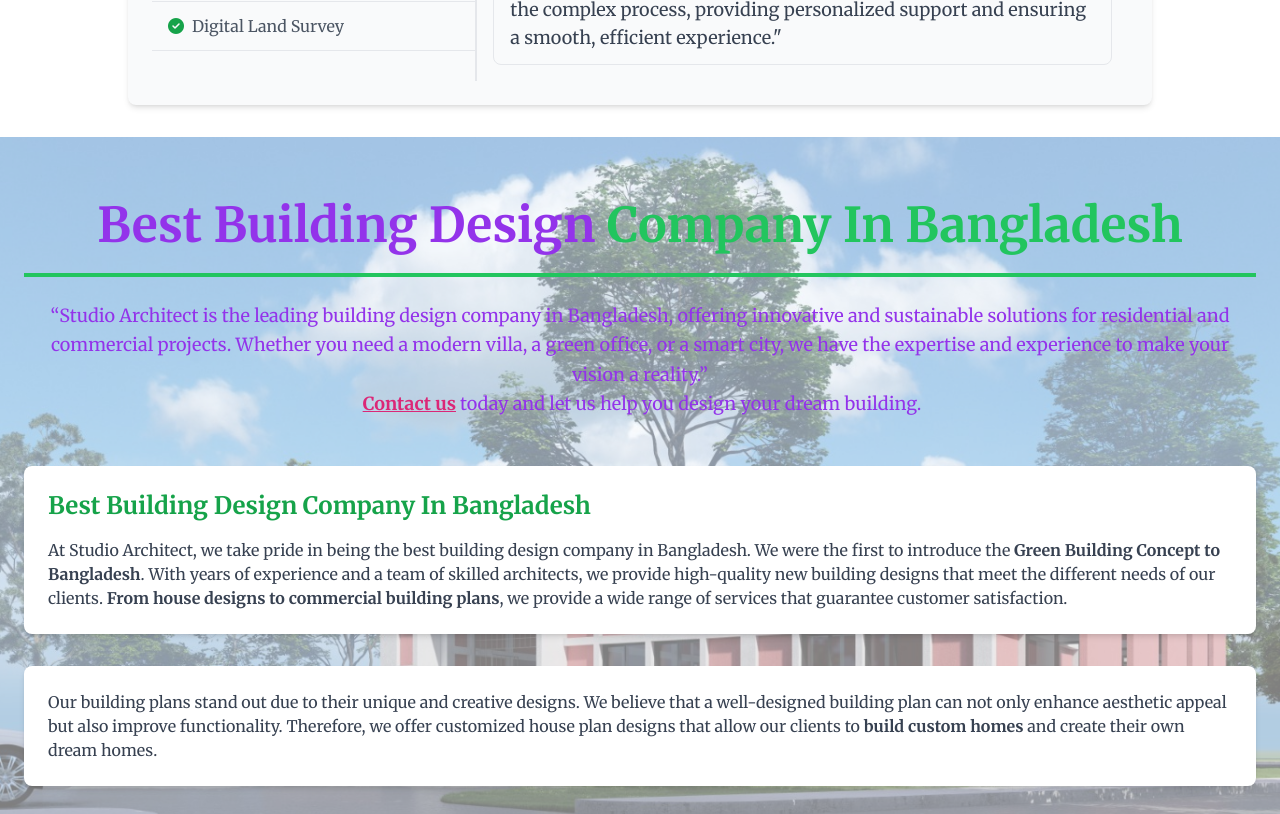
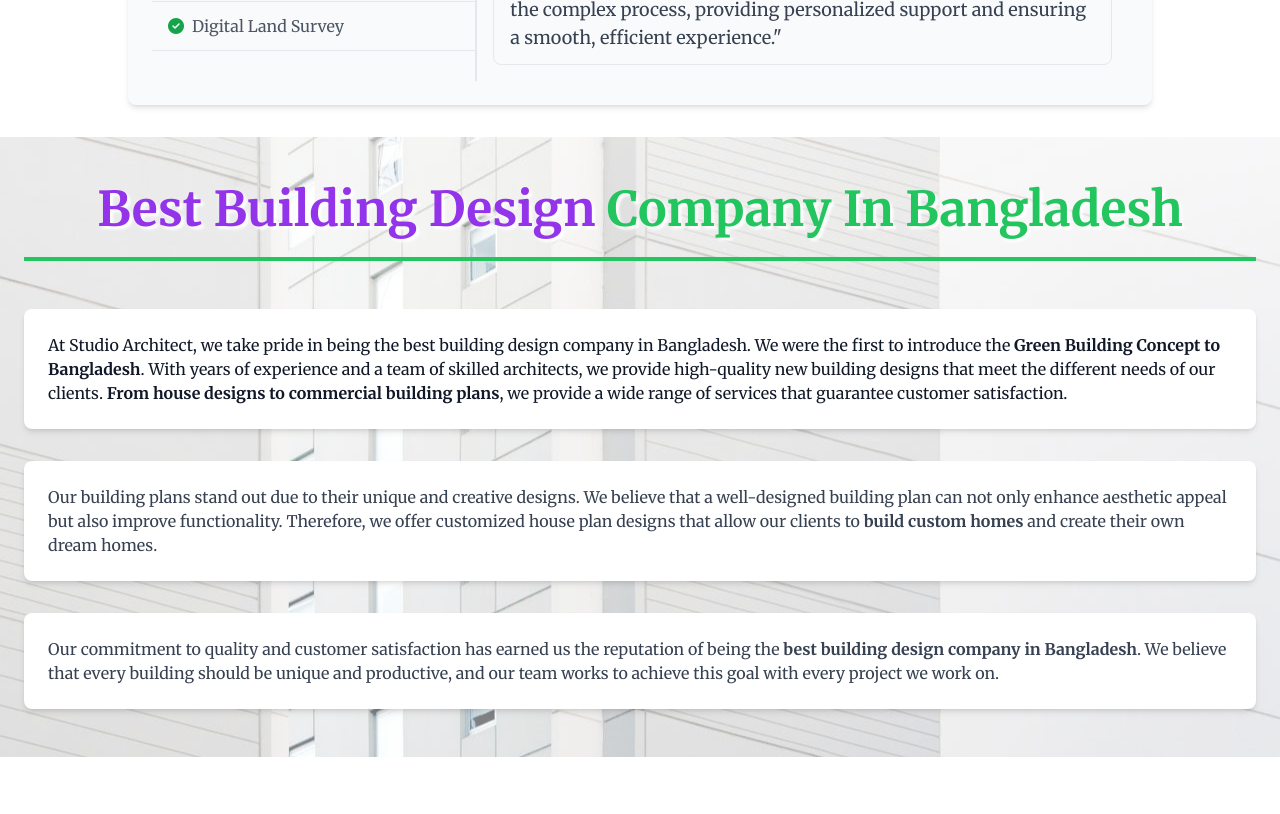
Before and after one commit to arifbillah0156/Riazul-Islam, a Next.js app: page / in a window 1280 px wide. Shown: the part 2260-3074 px from the top of the page. After the commit the page ends 3017 px from the top, so only its background shows below. Built offline with nearby package versions, Linux system fonts and the light colour scheme; a web font is replaced by a local one.

Commit message:
edit545445eeedjf

```diff
--- a/app/globals.css
+++ b/app/globals.css
@@ -24,6 +24,10 @@
 
 .textGradient {
   @apply text-transparent bg-clip-text bg-gradient-to-r from-indigo-600 via-purple-500 to-pink-600;
+}
+
+.textShadowWhite {
+  text-shadow: whitesmoke;
 }
 
 .mobileNavMenubar {
--- a/components/Home/HomeSection5.jsx
+++ b/components/Home/HomeSection5.jsx
@@ -1,5 +1,3 @@
-import Link from "next/link";
-
 export default function HomeSection5() {
   return (
     <div className="h-max w-[100%] relative mt-8">
@@ -7,7 +5,7 @@
       <div
         className="absolute inset-0 bg-cover bg-center opacity-50"
         style={{
-          backgroundImage: `url(/Images/HomeS5Bg.jpeg)`,
+          backgroundImage: `url(/Images/HomeS5Bg.jpg)`,
         }}
       ></div>
 
@@ -15,38 +13,20 @@
       <section className="relative">
         {/* Background Overlay */}
         <div className="absolute inset-0 bg-black opacity-0"></div>
-        <div className="container mx-auto px-6 py-16 relative z-10">
+        <div className="container mx-auto px-6 py-12 relative z-10">
           <div className="text-center">
             {/* Heading */}
-            <h2 className="text-4xl md:text-5xl font-bold text-purple-600 mb-4">
+            <h2 className="text-2xl sm:text-5xl font-bold text-purple-600 mb-4 [text-shadow:_3px_3px_3px_rgb(255_255_255_/_100%)]">
               Best Building Design{" "}
               <span className="text-green-500">Company In Bangladesh</span>
             </h2>
             {/* Divider */}
             <div className="w-full h-1 bg-green-500 mx-auto my-6"></div>
-            {/* Description */}
-            <p className="text-purple-600 text-lg leading-relaxed mb-6">
-              “Studio Architect is the leading building design company in
-              Bangladesh, offering innovative and sustainable solutions for
-              residential and commercial projects. Whether you need a modern
-              villa, a green office, or a smart city, we have the expertise and
-              experience to make your vision a reality.” <br />
-              <Link
-                href="/contact"
-                className="text-pink-600 underline px-1 font-bold"
-              >
-                Contact us
-              </Link>
-              today and let us help you design your dream building.
-            </p>
           </div>
           {/* Additional Content */}
           <div className="mt-12 space-y-8">
             <div className="bg-white p-6 shadow-md rounded-lg">
-              <h3 className="text-2xl font-semibold text-green-600 mb-4">
-                Best Building Design Company In Bangladesh
-              </h3>
-              <p className="text-gray-700">
+              <p className="text-gray-70">
                 At Studio Architect, we take pride in being the best building
                 design company in Bangladesh. We were the first to introduce the{" "}
                 <strong>Green Building Concept to Bangladesh</strong>. With
```
Also changed, not shown: public/Images/HomeS5BG.jpeg (deleted), public/Images/HomeS5BG.jpg (added).
